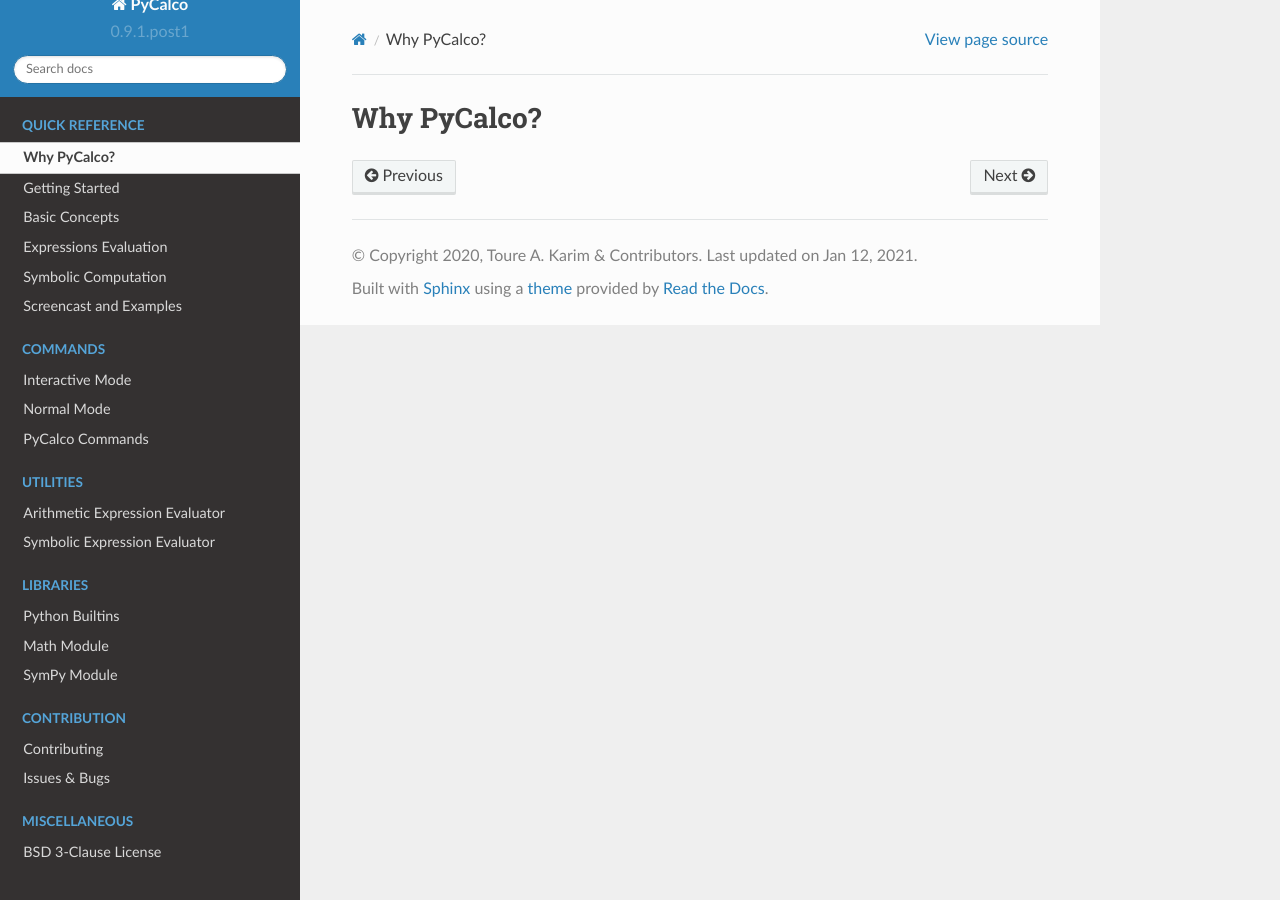
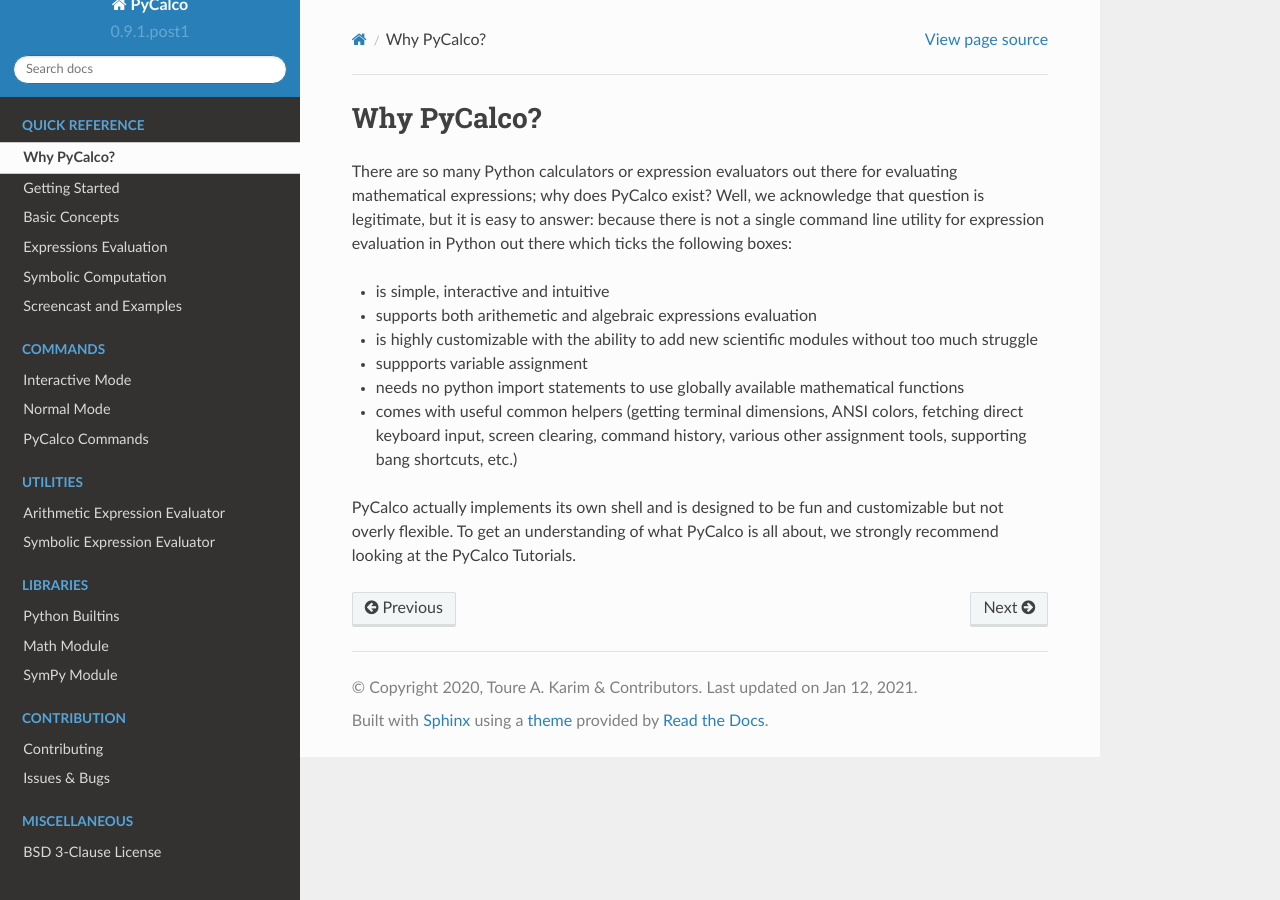
Before and after one commit to trabdlkarim/pycalco, a Sphinx documentation site: the page built from docs/source/features.rst, in a window 1280 px wide. Built offline with Sphinx 7.4.7 and the Read the Docs theme 2.0.0, drawn with Linux system fonts in a browser that asks for light colours.

Commit message:
Update features.rst

```diff
--- a/docs/source/features.rst
+++ b/docs/source/features.rst
@@ -1,2 +1,13 @@
 Why PyCalco?
 ============
+
+There are so many Python calculators or expression evaluators out there for evaluating mathematical expressions; why does PyCalco exist? Well, we acknowledge that question is legitimate, but it is easy to answer: because there is not a single command line utility for expression evaluation in Python out there which ticks the following boxes:
+
+- is simple, interactive and intuitive
+- supports both arithemetic and algebraic expressions evaluation
+- is highly customizable with the ability to add new scientific modules without too much struggle
+- suppports variable assignment
+- needs no python import statements to use globally available mathematical functions
+- comes with useful common helpers (getting terminal dimensions, ANSI colors, fetching direct keyboard input, screen clearing, command history, various other assignment tools, supporting bang shortcuts, etc.)
+
+PyCalco actually implements its own shell and is designed to be fun and customizable but not overly flexible. To get an understanding of what PyCalco is all about, we strongly recommend looking at the PyCalco Tutorials.
```
